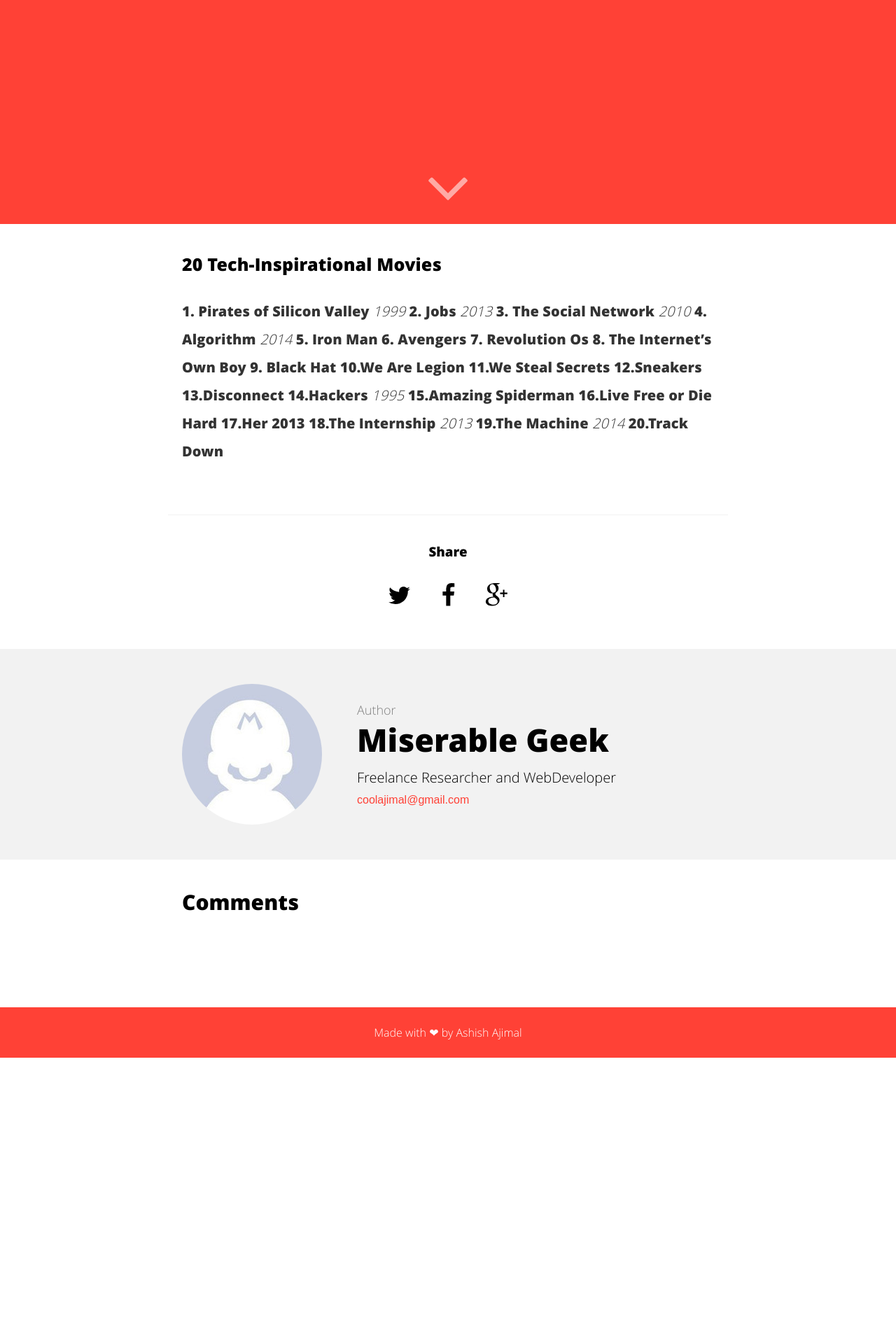
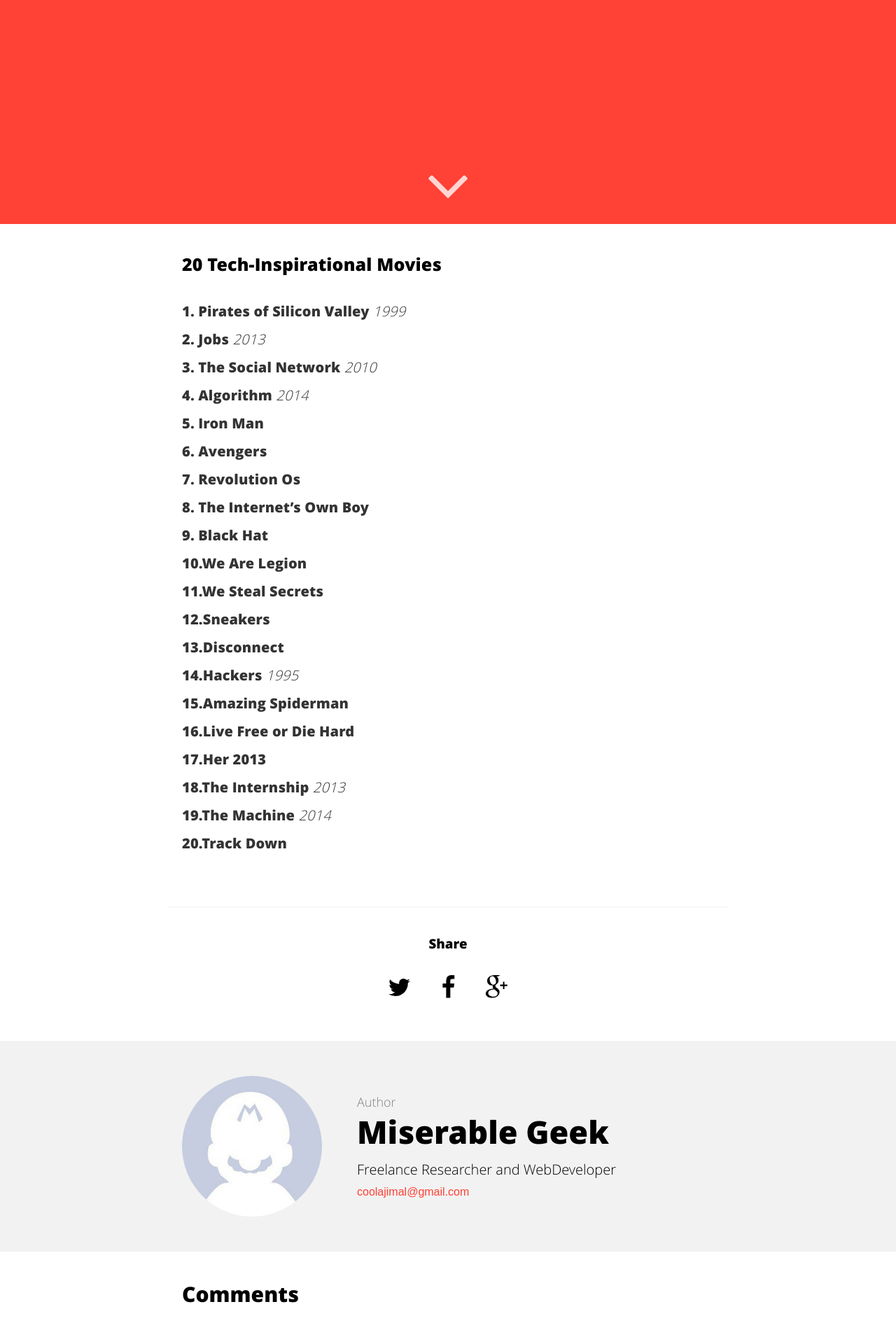
Before and after one commit to Ajimal14/mgeek.github.io, a Jekyll site: the page built from _posts/2015-10-26-Tech-Movies-that-Everyone-should-see.MD, in a window 1280 px wide. Shown: the part 580-2500 px from the top of the page at 70% size. Built offline with Jekyll 4.4.1, drawn with Linux system fonts in a browser that asks for light colours; comment, search, counter and statistics services are not loaded; before the commit the page ends 2091 px from its top, so only the background shows below that.

```diff
--- a/_posts/2015-10-26-Tech-Movies-that-Everyone-should-see.MD
+++ b/_posts/2015-10-26-Tech-Movies-that-Everyone-should-see.MD
@@ -4,23 +4,23 @@ title: Tech Movies for Geeks
 ---
 <h3>       20 Tech-Inspirational Movies       </h3>
 
-<strong>1. Pirates of Silicon Valley </strong><em>1999</em>
-<strong>2. Jobs              		 </strong><em>2013</em>
-<strong>3. The Social Network        </strong><em>2010</em>
-<strong>4. Algorithm        		 </strong><em>2014</em>
-<strong>5. Iron Man   			     </strong>
-<strong>6. Avengers				  	 </strong>
-<strong>7. Revolution Os             </strong>
-<strong>8. The Internet’s Own Boy    </strong>
-<strong>9. Black Hat                 </strong>
-<strong>10.We Are Legion 			 </strong>
-<strong>11.We Steal Secrets		     </strong>
-<strong>12.Sneakers 				 </strong>
-<strong>13.Disconnect 				 </strong>
-<strong>14.Hackers  				 </strong><em>1995</em>
-<strong>15.Amazing Spiderman		 </strong>
-<strong>16.Live Free or Die Hard 	 </strong>
-<strong>17.Her 2013			      	 </strong>
-<strong>18.The Internship		     </strong><em>2013</em>
-<strong>19.The Machine 	    	  	 </strong><em>2014</em>
-<strong>20.Track Down		      	 </strong>
+<strong>1. Pirates of Silicon Valley </strong><em>1999</em><br>
+<strong>2. Jobs              		 </strong><em>2013</em><br>
+<strong>3. The Social Network        </strong><em>2010</em><br>
+<strong>4. Algorithm        		 </strong><em>2014</em><br>
+<strong>5. Iron Man   			     </strong> <br>
+<strong>6. Avengers				  	 </strong><br>
+<strong>7. Revolution Os             </strong> <br>
+<strong>8. The Internet’s Own Boy    </strong><br>
+<strong>9. Black Hat                 </strong> <br>
+<strong>10.We Are Legion 			 </strong>	<br>
+<strong>11.We Steal Secrets		     </strong><br>
+<strong>12.Sneakers 				 </strong><br>
+<strong>13.Disconnect 				 </strong><br>
+<strong>14.Hackers  				 </strong><em>1995</em><br>
+<strong>15.Amazing Spiderman		 </strong><br>
+<strong>16.Live Free or Die Hard 	 </strong><br>
+<strong>17.Her 2013			      	 </strong><br>
+<strong>18.The Internship		     </strong><em>2013</em><br>
+<strong>19.The Machine 	    	  	 </strong><em>2014</em><br>
+<strong>20.Track Down		      	 </strong><br>
```
